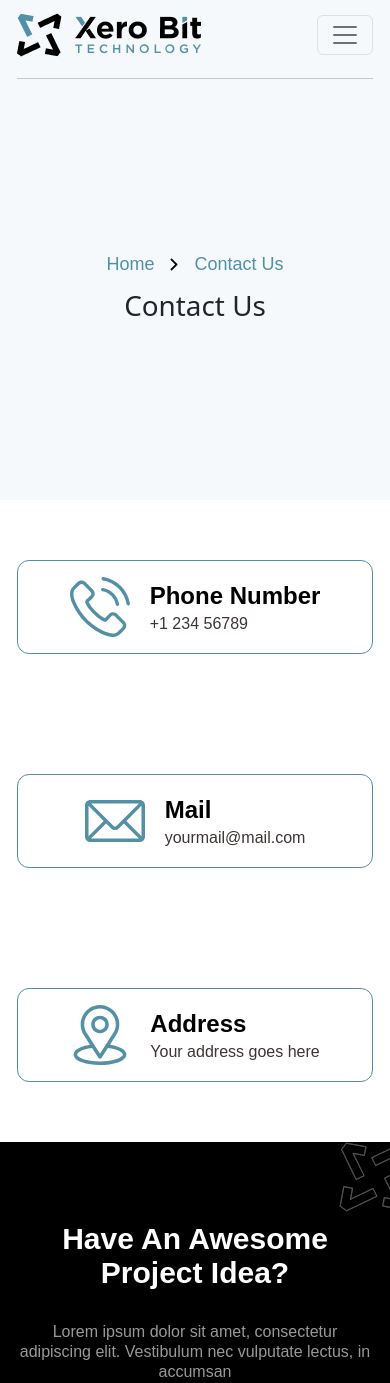
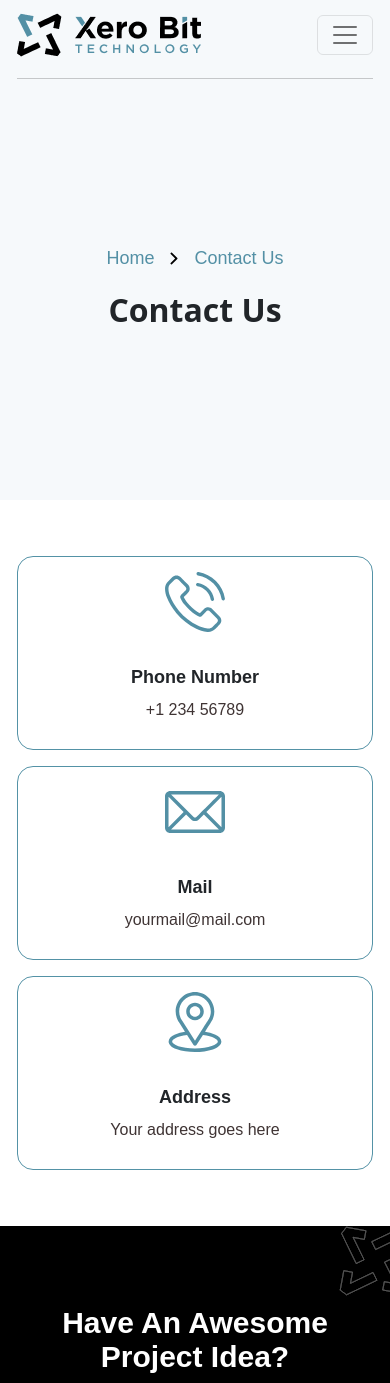
Before and after one commit to bilal060/xeroBitTechnology, a Next.js app: page /contactus in a window 390 px wide. Shown: the top 1383 px of the page. Built offline with nearby package versions, Linux system fonts and the light colour scheme.

Commit message:
merge code

```diff
--- a/component/Aboutus.tsx
+++ b/component/Aboutus.tsx
@@ -10,8 +10,8 @@ const Aboutus = () => {
         <div className="container">
           <div className="row">
             <div className="col-sm-12 col-md-7 col-lg-6 content-center">
-              <h6 className='section-first-heading   pt-2 pb-3'>About US</h6>
-              <h2 className='section-sub-heading font-36-46 pb-2'>We&#39;re A Dynamic Team Of Software Developers.</h2>
+              <h6 className='section-first-heading pt-2 pb-3'>About US</h6>
+              <h2 className='font-36-46 section-sub-heading text_center_justification pb-2'>We&#39;re A Dynamic Team Of Software Developers.</h2>
               <p className='font-16 font-weight-400 text-dark-gray pt-3 pb-3'>Lorem ipsum dolor sit amet, consectetur adipiscing elit. Vestibulum nec vulputate lectus, in accumsan leo. Aliquam tempor orci sed ex facilisis vestibulum. Duis accumsan diam mauris, sit amet tristique felis rutrum nec. In accumsan sapien eu egestas ultricies.</p>
               <ul className='about-items'>
                 <li>Enim adminim veniam, quis nostrud tation</li>
--- a/component/contactus/Contactusicons.tsx
+++ b/component/contactus/Contactusicons.tsx
@@ -8,38 +8,38 @@ import locationicon from "../../assets/images/location.svg"
 const Contactusicons = () => {
     return (
         <>
-            <div className='container'>
+            <div className='container font-family-primary mt-5 mb-5'>
                 <div className='row'>
-                    <div className='col-md-4 col-lg-4 col-sm-12'>
-                        <div className='contact-icons'>
+                    <div className='col-md-4 col-lg-4 col-12 mt-2 mb-2'>
+                        <div className='contact-icons gap-43px h-100 px_45_40 rounded-16'>
                             <div className='big-icon'>
-                                <Image src={callicon} alt="call" />
+                                <Image src={callicon} alt="call" className='img-fluid' />
                             </div>
                             <div className='text-icons'>
-                                <h3>Phone Number</h3>
-                                <p>+1 234 56789</p>
+                                <h3 className='font-weight-700 font-24-100 text_center_justification text-md_center pt-3'>Phone Number</h3>
+                                <p className='font-weight-400 font-16-100 text-dark-gray text_center_justification text-md_center pt-2'>+1 234 56789</p>
                             </div>
                         </div>
                     </div>
-                    <div className='ncol-md-4 col-lg-4 col-sm-12'>
-                        <div className='contact-icons'>
+                    <div className='col-md-4 col-lg-4 col-12 mt-2 mb-2'>
+                        <div className='contact-icons gap-43px h-100 px_45_40 rounded-16'>
                             <div className='big-icon'>
-                                <Image src={emailicon} alt="call" />
+                                <Image src={emailicon} alt="call" className='img-fluid' />
                             </div>
                             <div className='text-icons'>
-                                <h3>Mail</h3>
-                                <p>yourmail@mail.com</p>
+                                <h3 className='font-weight-700 font-24-100 text_center_justification text-md_center pt-3'>Mail</h3>
+                                <p className='font-weight-400 font-16-100 text-dark-gray text_center_justification text-md_center pt-2'>yourmail@mail.com</p>
                             </div>
                         </div>
                     </div>
-                    <div className='col-md-4 col-lg-4 col-sm-12'>
-                        <div className='contact-icons'>
+                    <div className='col-md-4 col-lg-4 col-12 mt-2 mb-2'>
+                        <div className='contact-icons gap-43px h-100 px_45_40 rounded-16'>
                             <div className='big-icon'>
-                                <Image src={locationicon} alt="call" />
+                                <Image src={locationicon} alt="call" className='img-fluid' />
                             </div>
                             <div className='text-icons'>
-                                <h3>Address</h3>
-                                <p>Your address goes here</p>
+                                <h3 className='font-weight-700 font-24-100 text_center_justification text-md_center pt-3'>Address</h3>
+                                <p className='font-weight-400 font-16-100 text-dark-gray text_center_justification text-md_center pt-2'>Your address goes here</p>
                             </div>
                         </div>
                     </div>
--- a/pages/aboutus/index.tsx
+++ b/pages/aboutus/index.tsx
@@ -18,7 +18,7 @@ export default function Aboutuspage() {
                         <PaginationArrow />
                         <a href='' >About Us</a>
                     </div>
-                    <h1>About Us</h1>
+                    <h1 className='font-weight-700 font-56 pt-2'>About Us</h1>
                 </div>
             </header>
             <Dynamicteam />
--- a/pages/contactus/index.tsx
+++ b/pages/contactus/index.tsx
@@ -17,7 +17,7 @@ export default function Contactuspage() {
                         <PaginationArrow />
                         <a href='' >Contact Us</a>
                     </div>
-                    <h1>Contact Us</h1>
+                    <h1 className='font-weight-700 font-56 pt-2'>Contact Us</h1>
                 </div>
             </header>
             < Contactusicons />
--- a/styles/globals.css
+++ b/styles/globals.css
@@ -105,6 +105,11 @@ select {
 	line-height: 20px !important;
 }
 
+.font-16-100 {
+	font-size: 16px !important;
+	line-height: 100% !important;
+}
+
 .font-16-15 {
 	font-size: 16px !important;
 	line-height: 15px !important;
@@ -118,6 +123,11 @@ select {
 .font-18-17 {
 	font-size: 18px !important;
 	line-height: 17px !important;
+}
+
+.font-24-100 {
+	font-size: 18px !important;
+	line-height: 100% !important;
 }
 
 .font-24 {
@@ -225,12 +235,25 @@ section {
 	padding: 35px;
 }
 
+.px_45_40 {
+	padding: 45px 40px;
+}
+
 .rounded-12 {
 	border-radius: 12px;
 	-webkit-border-radius: 12px;
 	-moz-border-radius: 12px;
 	-ms-border-radius: 12px;
 	-o-border-radius: 12px;
+}
+
+.rounded-16 {
+	border: 1px solid var(--clr-primary);
+	border-radius: 16px;
+	-webkit-border-radius: 16px;
+	-moz-border-radius: 16px;
+	-ms-border-radius: 16px;
+	-o-border-radius: 16px;
 }
 
 .bg-white {
@@ -615,6 +638,10 @@ p {
 	gap: 16px;
 }
 
+.gap-43px {
+	gap: 43px;
+}
+
 /* Blog */
 
 .blogs .blog-cards .blogimg {
@@ -846,51 +873,13 @@ select {
 	text-align: center;
 	color: #5390a5;
 }
-
-/* contact us icons components */
-
 .contact-icons {
-	margin: 60px 0;
 	display: flex;
 	flex-direction: row;
-	border: 1px solid #5390a5;
-	justify-content: center;
+	justify-content: flex-start !important;
 	align-items: center;
-	border-radius: 12px;
-	-webkit-border-radius: 12px;
-	-moz-border-radius: 12px;
-	-ms-border-radius: 12px;
-	-o-border-radius: 12px;
-	padding: 5px 2px;
 }
 
-.contact-icons .text-icons h3 {
-	font-family: var(--ff-primary);
-	font-style: normal;
-	font-weight: 700;
-	font-size: 24px;
-	line-height: 100%;
-	text-transform: capitalize;
-	color: #000000;
-	margin-top: 18px;
-	margin-left: 20px;
-}
-
-.contact-icons .text-icons p {
-	font-family: var(--ff-primary);
-	font-style: normal;
-	font-weight: 400;
-	font-size: 16px;
-	line-height: 100%;
-	color: #3f3434;
-	margin-left: 20px;
-}
-
-.contactus-icons-page {
-	height: 400px;
-}
-
-/* Services page */
 /* steps */
 .steps-discrptions {
 	font-family: var(--ff-primary);
@@ -1328,3 +1317,35 @@ select {
 	bottom: -14px;
 	left: 0px;
 }
+.accordion {
+	box-shadow: none !important;
+}
+
+/* .accordion-button{
+	padding-top: 5px !important;
+	padding-bottom: 5px !important;
+} */
+
+.accordion-button:focus{
+	outline: none !important;
+	box-shadow: none !important;
+}
+.accordion-button.active:focus{
+	outline: none !important;
+}
+.accordion-item:first-of-type .accordion-button {
+    border-top-left-radius: 0px !important;
+    border-top-right-radius: 0px !important;
+}
+.accordion-button:not(.collapsed) {
+    color: none !important;
+    background-color: none !important;
+    box-shadow: none !important;
+}
+.accordion-item{
+	border-radius: 0px !important;
+	-webkit-border-radius: 0px !important;
+	-moz-border-radius: 0px !important;
+	-ms-border-radius: 0px !important;
+	-o-border-radius: 0px !important;
+}
--- a/styles/responsive.css
+++ b/styles/responsive.css
@@ -3,6 +3,9 @@
 		position: absolute;
 		top:16% !important;
 		right: 0;
+	}
+	.px_45_40 {
+		padding: 15px 15px !important;
 	}
 }
 @media (max-width: 992px) {
@@ -158,6 +161,18 @@
 		top:28% !important;
 		right: 0;
 	}
+	.gap-43px{
+		gap:20px !important;
+	}
+	.contact-icons{
+		display: flex !important;
+		flex-direction: column !important;
+		justify-content: center !important;
+		align-items: center !important;
+	}
+	.text-md_center{
+		text-align: center !important;
+	}
 }
 
 @media (max-width: 767.98px) {
```
Also changed, not shown: component/Aboutus/Aboutusdetail.tsx (+7 -5 lines), component/Aboutus/Dynamicteam.tsx (+8 -15 lines), component/Aboutus/Support.tsx (+11 -11 lines), assets/images/abouthome.svg (added).
